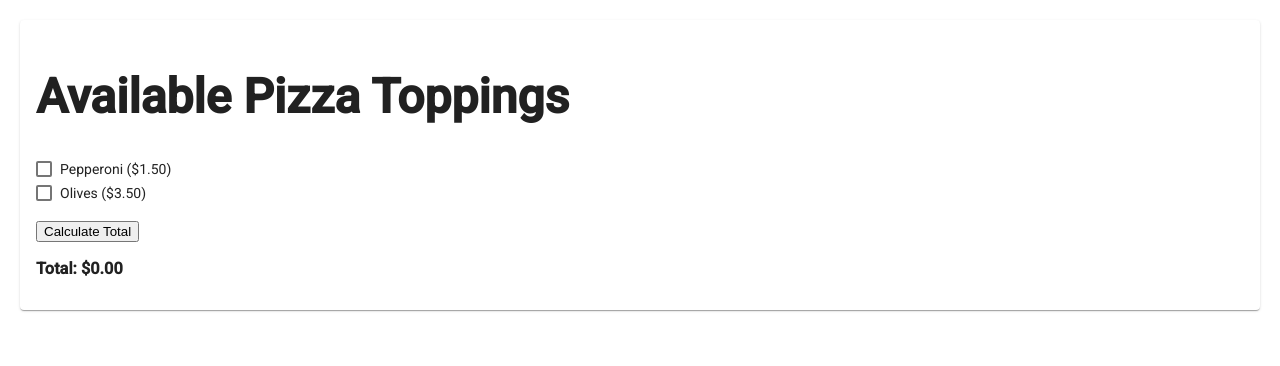
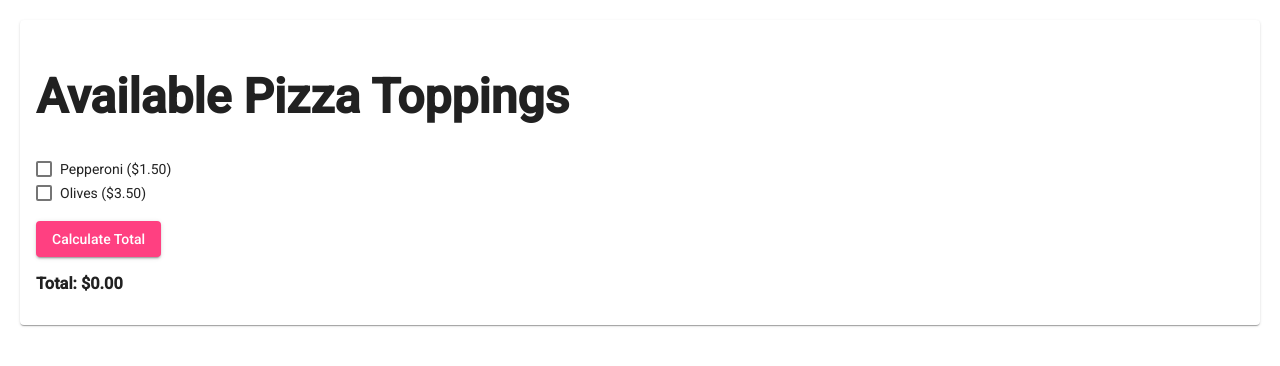
Before and after one commit to 2019-fall-jsf-th/components, an Angular app: page / in a window 1280 px wide. Shown: the top 366 px of the page. Built offline with nearby package versions, Linux system fonts and the light colour scheme.

Commit message:
Updated button to mat-raised-button

```diff
--- a/src/app/pizza-topping/pizza-topping.component.html
+++ b/src/app/pizza-topping/pizza-topping.component.html
@@ -12,7 +12,11 @@
     </div>
     <br>
     <div>
-      <button (click)='calculateTotal()'>
+      <button
+        mat-raised-button
+        color='accent'
+        (click)='calculateTotal()'
+      >
         Calculate Total
       </button>
       <h3>Total: {{ total | currency }}</h3>
```
